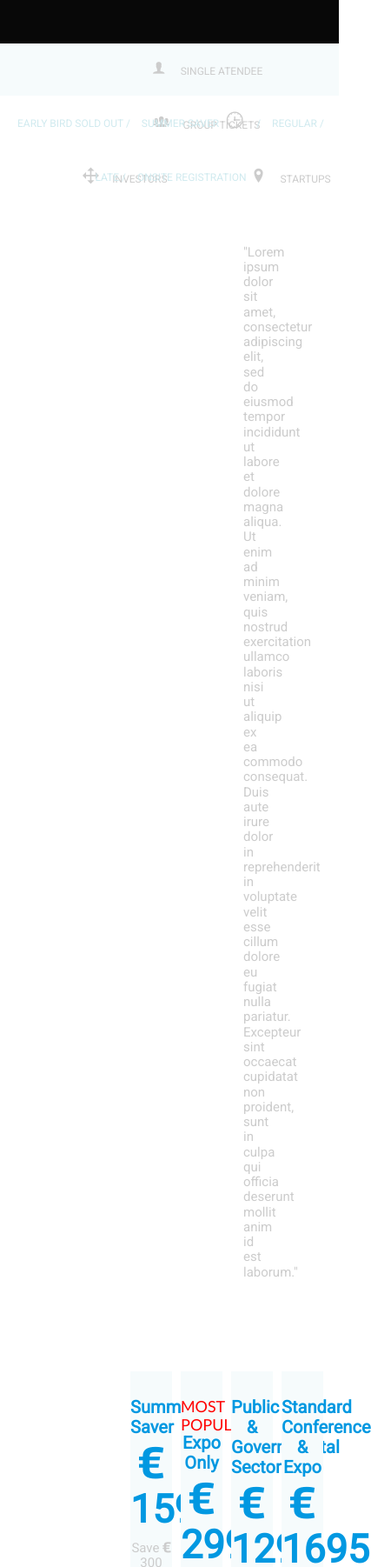
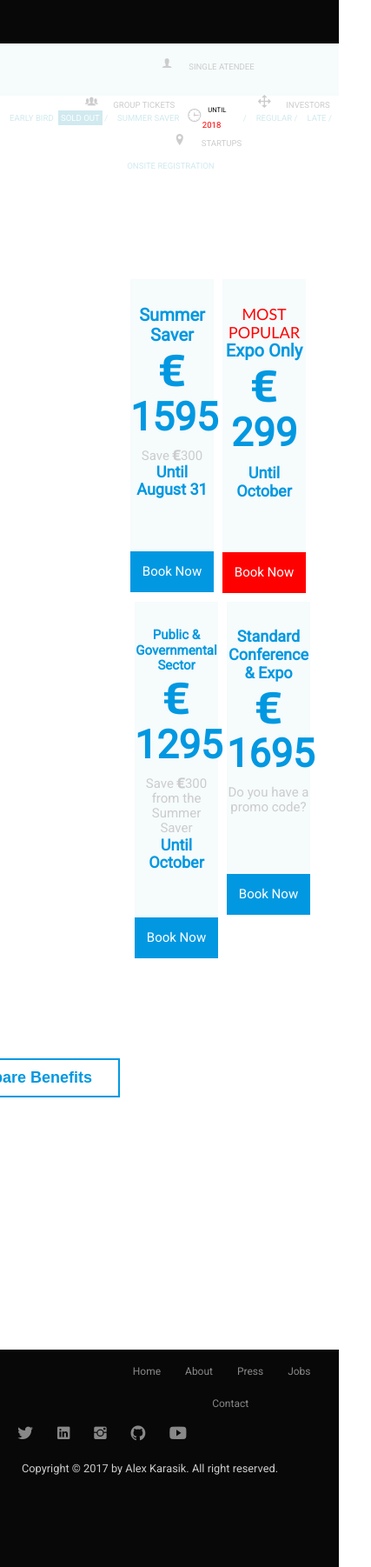
Before and after one commit to alexkarasik/hrn-challenge, a plain HTML site: page index.html in a window 390 px wide. Shown: the top 1802 px of the page at 87% size, 427 px wide, since content can reach past the window. Drawn offline with nearby package versions, Linux system fonts and the light colour scheme; files whose address does not match are found by name.

Commit message:
tried working on the button action, but was having some difficulty, so moved onto tablet sized media query. Moving onto phone size next

```diff
--- a/index.html
+++ b/index.html
@@ -9,8 +9,10 @@
     <link rel="stylesheet" type="text/css" href="vendors/css/grid.css">
         <link rel="stylesheet" type="text/css" href="vendors/css/ionicons.min.css">
     <link rel="stylesheet" type="text/css" href="resources/css/style.css">
+      <link rel="stylesheet" type="text/css" href="resources/css/queries.css">
     <link href="https://fonts.googleapis.com/css?family=Roboto" rel="stylesheet" type="text/css">
     <link href="https://fonts.googleapis.com/css?family=Lato" rel="stylesheet">
+
 
     <title>HRN Mock Up</title>
 
@@ -22,10 +24,10 @@
         </div>
         <div class="header-pages">
           <ul class="main-nav">
-            <li><i class="ion-ios-person icon-small"></i>Single Atendee</li>
-            <li><i class="ion-ios-people icon-small"></i>Group Tickets</li>
-            <li><i class="ion-arrow-move icon-small"></i>Investors</li>
-            <li><i class="ion-location icon-small"></i>StartUps</li>
+            <li><i class="ion-ios-person icon-small"></i><a href="#single-attendee"><p>Single Atendee</p></a></li>
+            <li><i class="ion-ios-people icon-small"></i><a href="#group-tickets"><p>Group Tickets</p></a></li>
+            <li><i class="ion-arrow-move icon-small"></i><a href="#investors"><p>Investors</p></a></li>
+            <li><i class="ion-location icon-small"></i><a href="#startups"><p>StartUps</p></a></li>
           </ul>
         </div>
       </nav>
@@ -33,8 +35,12 @@
 
   <div class="body-header">
       <ul class="options">
-        <li>Early Bird Sold Out / </li>
-        <li>Summer Saver <i class="ion-clock icon-small"></i>/ </li>
+        <li>Early Bird <p class="colored">Sold Out</p> / </li>
+        <li class="summer">Summer Saver <i class="ion-clock icon-small"></i>
+            <p id="until">Until</p>
+            <p id="date">2018</p> /
+
+        </li>
         <li>Regular / </li>
         <li>Late / </li>
         <li> Onsite Registration </li>
@@ -51,6 +57,14 @@
         <h2><i class="ion-social-euro"></i>1595</h2>
         <p>Save <i class="ion-social-euro"></i>300</p>
         <h5>Until August 31</h5>
+        <div class="content">
+          <ul>
+            <li><p>Lorem Ipsum</p></li>
+            <li><p>Lorem Ipsum</p></li>
+            <li><p>Lorem Ipsum</p></li>
+            <li><p>Lorem Ipsum</p></li>
+          </ul>
+        </div>
         <div class="book-now">
           Book Now
         </div>
@@ -61,6 +75,14 @@
         <h6>Expo Only</h6>
         <h2><i class="ion-social-euro"></i>299</h2>
         <h5>Until October</h5>
+        <div class="content">
+          <ul>
+            <li><p>Lorem Ipsum</p></li>
+            <li><p>Lorem Ipsum</p></li>
+            <li><p>Lorem Ipsum</p></li>
+            <li><p>Lorem Ipsum</p></li>
+          </ul>
+        </div>
         <div class="book-now">
           Book Now
         </div>
@@ -71,16 +93,32 @@
         <h2><i class="ion-social-euro"></i>1295</h2>
         <p>Save <i class="ion-social-euro"></i>300 from the Summer Saver</p>
         <h5>Until October</h5>
+        <div class="content">
+          <ul>
+            <li><p>Lorem Ipsum</p></li>
+            <li><p>Lorem Ipsum</p></li>
+            <li><p>Lorem Ipsum</p></li>
+            <li><p>Lorem Ipsum</p></li>
+          </ul>
+        </div>
         <div class="book-now">
           Book Now
         </div>
     </div>
 
 
-    <div class="col span-1-of-4 box box3">
+    <div class="col span-1-of-4 box box4">
         <h6>Standard Conference & Expo</h6>
         <h2><i class="ion-social-euro"></i>1695</h2>
-        <h5>Do you have a promo code?</h5>
+        <p>Do you have a promo code?</p>
+        <div class="content">
+          <ul>
+            <li><p>Lorem Ipsum</p></li>
+            <li><p>Lorem Ipsum</p></li>
+            <li><p>Lorem Ipsum</p></li>
+            <li><p>Lorem Ipsum</p></li>
+          </ul>
+        </div>
         <div class="book-now">
           Book Now
         </div>
@@ -88,7 +126,11 @@
 
   </div>
 
-  <a href="#" class="button"> Compare Benefits</a>
+  <div class="spacing"></div>
+
+  <button id="btnExpand"> Compare Benefits</button>
+
+<div class="spacing2"></div>
 
   <footer>
     <div class="row">
@@ -113,8 +155,18 @@
       </div>
     </div>
 
+    <div class="author">
+      <p>
+        Copyright &copy; 2017 by Alex Karasik. All right reserved.
+      </p>
+    </div>
+
 
   </footer>
+
+  <script src="https://ajax.googleapis.com/ajax/libs/jquery/1.9.1/jquery.min.js"></script>
+
+  <script src="https://maxcdn.bootstrapcdn.com/bootstrap/3.3.7/js/bootstrap.min.js"></script>
 
 
   </body>
--- a/resources/css/queries.css
+++ b/resources/css/queries.css
@@ -1,6 +1,32 @@
 /* Big tablet to 1200px (widths smallen than the 1140px row ) */
 @media only screen and (max-width: 1200px) {
+  .lorem-ipsum p {
+    display: none;
+  }
 
+  .boxes{
+    padding-bottom: 200px;
+  }
+
+
+  .box {
+    width: 40%;
+  }
+
+  .body-header{
+    padding-bottom: 50px;
+  }
+
+  #btnExpand{
+    margin-left: 40px;
+    top: 10px;
+    right: 120px;
+    margin-top: 100px;
+  }
+
+  .spacing2 {
+    height: auto;
+  }
 }
 
 /* Small tablet to big tablet: from 768px to 1023px */
@@ -12,10 +38,7 @@
 }
 
 /* Small phones to small tablets: from 481 to 767 px */
-@media only screen and (max-width: 767px) {
-  body { font-size: 60%; }
 
-}
 
 /* Small phones from 0 to 480px */
 @media only screen and (max-width: 480px) {
--- a/resources/css/style.css
+++ b/resources/css/style.css
@@ -36,11 +36,25 @@ html {
   padding: 10px 0;
   color: #cccccc;
   text: #cccccc;
-  text-decoration: none;
   text-transform: uppercase;
   font-size: 30%;
-  padding-bottom: 20px;
 }
+
+.header-pages .main-nav li p {
+  padding-top: 7px;
+  text-decoration: none;
+  font-size: 100%;
+  float: right;
+}
+
+/*.header-pages .main-nav li i:hover,
+.header-pages .main-nav li i:active*/
+.header-pages .main-nav li p:hover,
+.header-pages .main-nav li p:active
+ {
+  color: #0198E1;
+}
+
 
 /*  icon */
 
@@ -69,13 +83,56 @@ html {
   padding-bottom: 20px;
 }
 
+.body-header .options li p {
+  display: inline-block;
+  margin-left: 3px;
+  background-color: #d0eaef;
+  color: white;
+  text-decoration: none;
+  font-size: 100%;
+  text-transform: uppercase;
+  padding: 3px;
+}
+
+
+.body-header .options li #until {
+  font-size: 80%;
+  color: #080808;
+  background-color: #fff;
+  bottom: 10px;
+  position: relative;
+  margin-left: -15px;
+}
+
+.body-header .options li #date {
+  color: red;
+  background-color: #fff;
+  position: relative;
+  right: 20px;
+  top: 8px;
+  margin-left: -16px;
+}
+
+.body-header .options li:hover,
+.body-header .options li:active {
+  color: #0198E1;
+}
+
+
 /* Boxes */
+
+.lorem-ipsum p {
+  text-align: center;
+  margin: 50px 360px;
+}
+
 .boxes{
   position: relative;
   text-align: center;
   margin-left: 150px;
   padding-top: 50px;
   margin-bottom: 100px;
+  max-height: 200px;
 }
 
 .box {
@@ -87,17 +144,63 @@ html {
   padding-top: 30px;
   list-style-type: none;
   display: inline-block;
+  box-sizing: border-box;
 }
 
+
+.box2 p {
+  color: red;
+  font-family: 'Lato', sans-serif;
+  font-size: 60%;
+}
+
+
+.box4 p {
+  padding-bottom: 67px;
+}
+
+.box .book-now {
+  padding: 15px 0;
+  background-color: #0198E1;
+  color: #fff;
+  position: relative;
+  top: 80%;
+  margin: 0 auto;
+  align-self: flex-end;
+  font-size: 50%;
+}
+
+.boxes .content ul li {
+  list-style: none;
+  display: none;
+}
+
+.box2 .book-now {
+  background-color: red;
+}
+
+.box3 .book-now {
+  margin-top: -8px;
+}
+
+.box3 h6 {
+  font-size: 50%;
+}
+
+.box4 h6 {
+  font-size: 60%;
+}
 
 h2 {
     color: #0198E1;
     padding-bottom: 10px;
+    font-size: 150%;
 }
 
 h5 {
   color: #0198E1;
   padding-bottom: 60px;
+  font-size: 60%;
 }
 
 h6{
@@ -109,40 +212,23 @@ p {
   font-size: 15px;
   color: #cccccc;
 }
-.box .box2 .book-now {
-  background-color: red;
+
+.spacing {
+  height: 5px;
+}
+
+.spacing2 {
+  height: 100px;
+}
+
+.boxes .content ul li p {
+  font-size: 80%;
 }
 
 
-
-.box2 p {
-  color: red;
-  font-family: 'Lato', sans-serif;
-  font-size: 60%;
-}
-
-.box .book-now {
-  padding: 20px 0;
-  background-color: #0198E1;
-  color: #fff;
-  position: relative;
-  top: 80%;
-  margin: 0 auto;
-  align-self: flex-end;
-}
-
-.box2 .book-now {
-  background-color: red;
-}
-
-.lorem-ipsum p {
-  text-align: center;
-  margin: 50px 280px;
-}
-
 /* Button */
 
-.button {
+#btnExpand {
 	background: #fff;
 	border: 2px solid #0198E1;
   align-items: center;
@@ -150,12 +236,11 @@ p {
   text-decoration: none;
   text-align: center;
   color: #0198E1;
-  font-size: 14px;
-  font-weight: 140%;
+  font-size: 18px;
+  font-weight: bold;
   position: relative;
   top: 300px;
   right: 580px;
-  margin-bottom: 300px;
 }
 
 /* FOOTEr */
@@ -165,10 +250,10 @@ footer {
   background-color: #080808;
   position : absolute;
   width: 100%;
-  height: 20%;
+  height: 30%;
   position: absolute;
   right: 0;
-  margin-top: 500px;
+  margin-top: 300px;
   left: 0;
   text-align: center;
 }
@@ -185,6 +270,12 @@ footer .row .pages {
 footer .row .social-links {
   text-align: center;
   margin-right: 45%;
+  padding-bottom: 20px;
+}
+
+footer .author p {
+  padding-right: 45px;
+  font-size: 40%;
 }
 
 .footer-nav {
```
Also changed, not shown: resources/js/script.js (added, +16 -0 lines).
